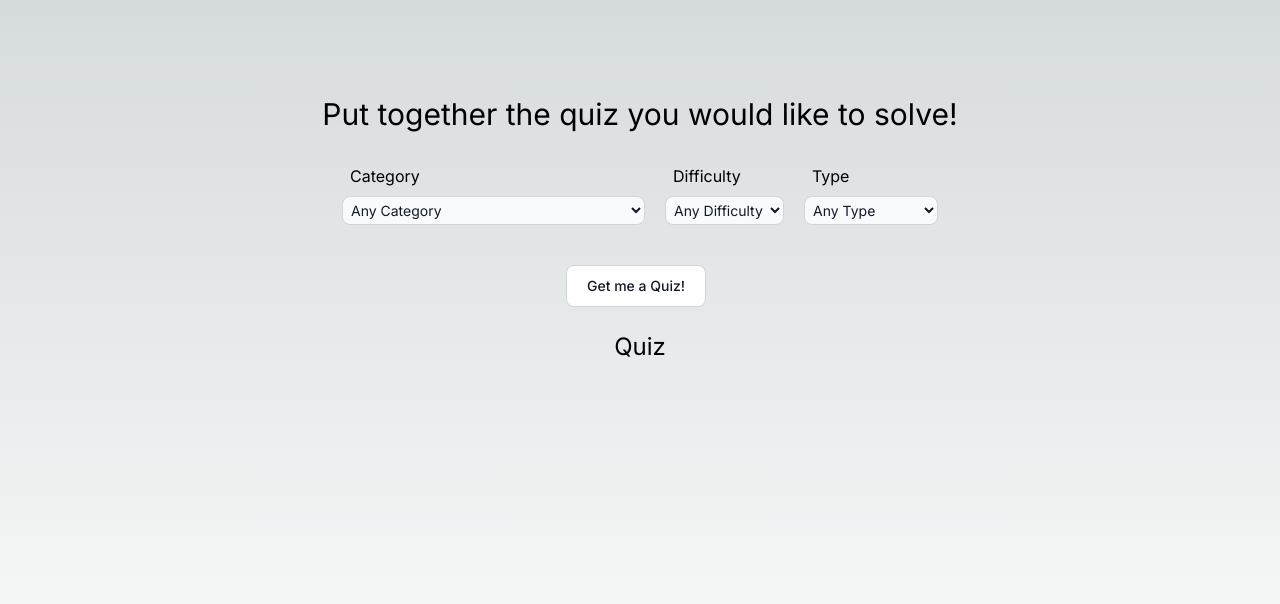
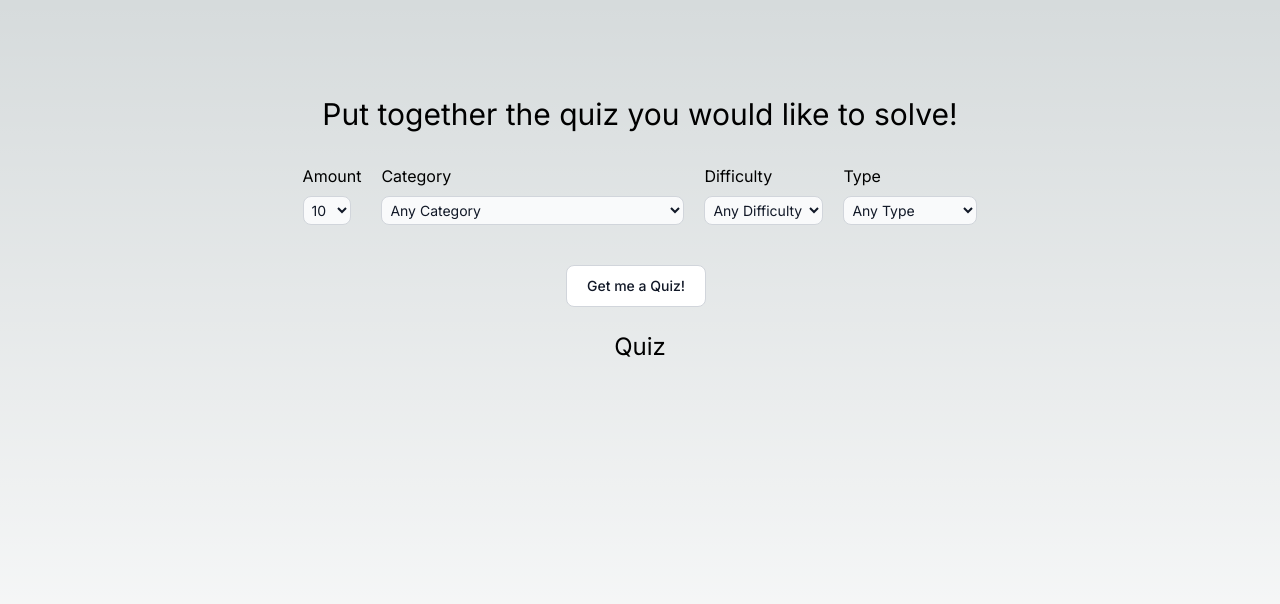
Before and after one commit to MattGomb/opentrivia-app, a Next.js app: page / in a window 1280 px wide. Shown: the top 604 px of the page. Built offline with nearby package versions, Linux system fonts and the light colour scheme.

Commit message:
Add amount to parameters, update types and fetch

```diff
--- a/src/components/Select.tsx
+++ b/src/components/Select.tsx
@@ -6,6 +6,8 @@ import React from "react";
 const Select = () => {
   const {
     data,
+    amount,
+    defineAmount,
     category,
     defineCategory,
     difficulty,
@@ -22,7 +24,24 @@ const Select = () => {
       </h1>
       <div className="flex my-4 gap-5">
         <div>
-          <label htmlFor="category" className="p-2">
+          <label htmlFor="amount" className="py-2">
+            Amount
+          </label>
+          <select
+            name="amount"
+            id="amount"
+            className="p-1 my-2 bg-gray-50 border border-gray-300 text-gray-900 text-sm rounded-lg focus:ring-blue-500 focus:border-blue-500 block dark:bg-gray-700 dark:border-gray-600 dark:placeholder-gray-400 dark:text-white dark:focus:ring-blue-500 dark:focus:border-blue-500"
+            value={amount}
+            onChange={(e) => defineAmount(+e.target.value)}
+          >
+            <option value={5}>5</option>
+            <option value={10}>10</option>
+            <option value={15}>15</option>
+            <option value={20}>20</option>
+          </select>
+        </div>
+        <div>
+          <label htmlFor="category" className="py-2">
             Category
           </label>
           <select
@@ -62,7 +81,7 @@ const Select = () => {
           </select>
         </div>
         <div>
-          <label htmlFor="difficulty" className="p-2">
+          <label htmlFor="difficulty" className="py-2">
             Difficulty
           </label>
           <select
@@ -79,7 +98,7 @@ const Select = () => {
           </select>
         </div>
         <div>
-          <label htmlFor="type" className="p-2">
+          <label htmlFor="type" className="py-2">
             Type
           </label>
           <select
@@ -99,7 +118,12 @@ const Select = () => {
         className="text-gray-900 bg-white border border-gray-300 focus:outline-none hover:bg-gray-100 focus:ring-4 focus:ring-gray-200 font-medium rounded-lg text-sm px-5 py-2.5 mr-2 mb-2 dark:bg-gray-800 dark:text-white dark:border-gray-600 dark:hover:bg-gray-700 dark:hover:border-gray-600 dark:focus:ring-gray-700"
         onClick={() => {
           fetchQuiz(data.response_code, []),
-            console.log(category, difficulty, type);
+            console.log(
+              `nr of questions: ${amount}, `,
+              `id of category (0 if any): ${category}, `,
+              `difficulty (empty if any): ${difficulty}, `,
+              `question type (empty if any): ${type} `
+            );
         }}
       >
         Get me a Quiz!
--- a/src/components/Types.ts
+++ b/src/components/Types.ts
@@ -29,14 +29,14 @@ export enum categoryList {
 }
 
 export enum difficultyList {
-  "Any Difficulty",
+  "Any Difficulty" = "",
   "Easy" = "easy",
   "Medium" = "medium",
   "Hard" = "hard",
 }
 
 export enum typeList {
-  "Any Type",
+  "Any Type" = "",
   "Multiple Choice" = "multiple",
   "True / False" = "boolean",
 }
@@ -71,6 +71,8 @@ export interface ISearchContext {
       incorrect_answers: string[];
     }>;
   };
+  amount: number;
+  defineAmount: (amount: number) => void;
   category: number;
   defineCategory: (category: number) => void;
   difficulty: string;
--- a/src/context/Context.ts
+++ b/src/context/Context.ts
@@ -10,6 +10,8 @@ export const SearchContext = createContext<ISearchContext>({
     response_code: 0,
     results: [],
   },
+  amount: 10,
+  defineAmount(amount) { },
   category: 0,
   defineCategory(category) { },
   difficulty: "",
--- a/src/context/ContextProvider.tsx
+++ b/src/context/ContextProvider.tsx
@@ -1,11 +1,12 @@
 "use client";
 
-import { useState, useEffect } from "react";
+import { useState } from "react";
 import { SearchContext } from "./Context";
 import axios from "axios";
 import { ApiResponse, IProps } from "../components/Types";
 
 const SearchContextProvider = ({ children }: IProps) => {
+  const [amount, setAmount] = useState(10);
   const [category, setCategory] = useState(0);
   const [difficulty, setDifficulty] = useState("");
   const [type, setType] = useState("");
@@ -16,11 +17,15 @@ const SearchContextProvider = ({ children }: IProps) => {
   });
 
   const fetchQuiz = async () => {
-    const res = await axios.get<ApiResponse>(`https://opentdb.com/api.php?amount=10&category=${category}&difficulty=${difficulty}&type=${type}`);
+    const res = await axios.get<ApiResponse>(`https://opentdb.com/api.php?amount=${amount}&category=${category}&difficulty=${difficulty}&type=${type}`);
     const data = res.data;
     setData(data);
 
     console.log(data, res.config.url);
+  };
+
+  const defineAmount = (amount: number) => {
+    setAmount(amount);
   };
 
   const defineCategory = (category: number) => {
@@ -39,9 +44,11 @@ const SearchContextProvider = ({ children }: IProps) => {
     <SearchContext.Provider
       value={{
         data,
+        amount,
         category,
         difficulty,
         type,
+        defineAmount,
         defineCategory,
         defineDifficulty,
         defineType,
```
